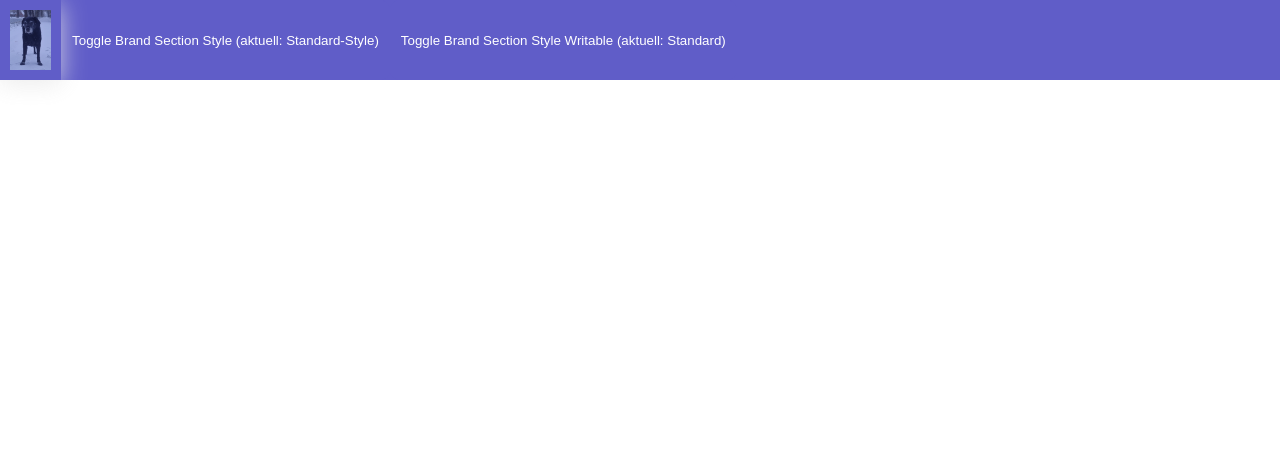
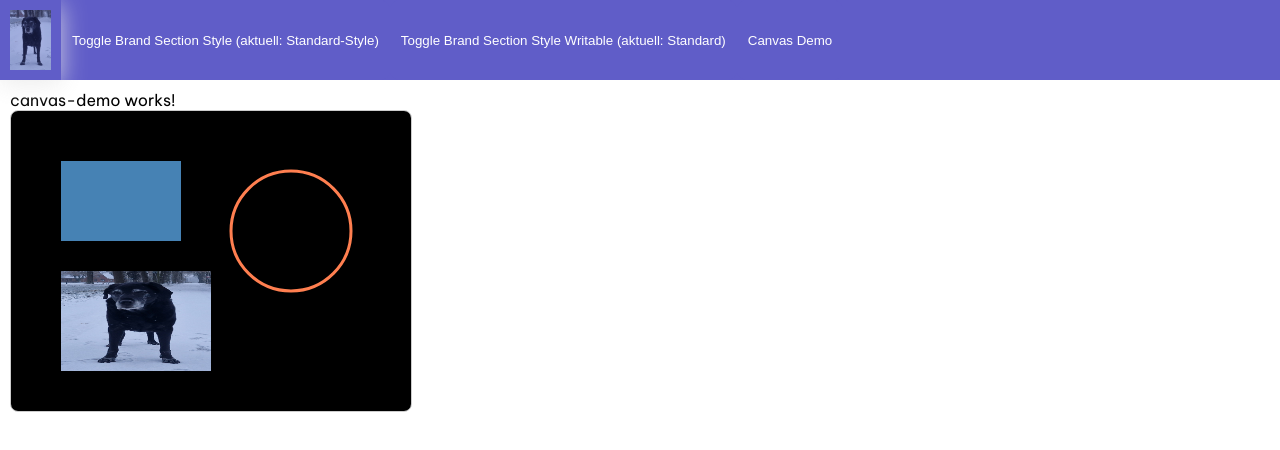
Before and after one commit to mbeier1406/ng-chaos, an Angular app: page /canvas-demo in a window 1280 px wide. Before the commit this address led to /. Shown: the top 450 px of the page. Built offline with nearby package versions, Linux system fonts and the light colour scheme.

Commit message:
Canvas mit Bild und Grafik hinzugefügt.

```diff
--- a/src/app/app.html
+++ b/src/app/app.html
@@ -11,6 +11,7 @@
     </a>
     <button class="primary" type="button" (click)="toggleBrandSectionStyle()">Toggle Brand Section Style (aktuell: {{ brandSectionStyleText() }})</button>
     <button class="primary" type="button" (click)="toggleBrandSectionStyleWritableText()">Toggle Brand Section Style Writable (aktuell: {{ brandSectionStyleWritableText() }})</button>
+    <button class="primary" type="button" [routerLink]="['/canvas-demo']">Canvas Demo</button>
   </section>
   <div class="content">
     <router-outlet />
--- a/src/app/app.routes.ts
+++ b/src/app/app.routes.ts
@@ -1,6 +1,7 @@
 import { Routes } from '@angular/router';
 import { Home } from './features/home/home';
 import { Detail } from './features/detail/detail';
+import { CanvasDemo } from './features/canvas-demo/canvas-demo';
 
 const routes: Routes = [
   {
@@ -12,6 +13,11 @@ const routes: Routes = [
     path: 'detail/:id',
     component: Detail,
     title: 'Informationen zum Bild',
+  },
+  {
+    path: 'canvas-demo',
+    component: CanvasDemo,
+    title: 'Canvas Demo',
   }
 ];
 
--- /dev/null
+++ b/src/app/features/canvas-demo/canvas-demo.css
@@ -0,0 +1,7 @@
+.canvas-wrapper {
+    canvas {
+      display: block;
+      border: 1px solid #ccc;
+      border-radius: 8px;
+    }
+}
--- /dev/null
+++ b/src/app/features/canvas-demo/canvas-demo.html
@@ -0,0 +1,4 @@
+<p>canvas-demo works!</p>
+<div class="canvas-wrapper">
+    <canvas #canvas width="400" height="300"></canvas>
+</div>
--- /dev/null
+++ b/src/app/features/canvas-demo/canvas-demo.ts
@@ -0,0 +1,50 @@
+import { Component, viewChild, ElementRef, AfterViewInit } from '@angular/core';
+
+@Component({
+  selector: 'app-canvas-demo',
+  imports: [],
+  standalone: true,
+  templateUrl: './canvas-demo.html',
+  styleUrl: './canvas-demo.css',
+})
+export class CanvasDemo  implements AfterViewInit {
+    canvasRef = viewChild<ElementRef<HTMLCanvasElement>>('canvas');
+
+    private get ctx(): CanvasRenderingContext2D | null {
+      return this.canvasRef()?.nativeElement.getContext('2d') ?? null;
+    }
+
+    ngAfterViewInit(): void {
+      this.draw();
+    }
+
+    private draw(): void {
+      const ctx = this.ctx;
+      if (!ctx) return;
+
+      const canvas = ctx.canvas;
+
+      // Hintergrund
+      ctx.fillStyle = '#000000';
+      ctx.fillRect(0, 0, canvas.width, canvas.height);
+
+      // Geometrische Formen
+      ctx.fillStyle = 'steelblue';
+      ctx.fillRect(50, 50, 120, 80);
+
+      ctx.strokeStyle = 'coral';
+      ctx.lineWidth = 3;
+      ctx.beginPath();
+      ctx.arc(280, 120, 60, 0, Math.PI * 2);
+      ctx.stroke();
+
+      // Bild zeichnen (JPEG/PNG) – nach dem Laden
+      const img = new Image();
+      //img.crossOrigin = 'anonymous'; // nur nötig bei externen URLs
+      img.src = '/Cid0.png'
+      img.onload = () => {
+        ctx.drawImage(img, 50, 160, 150, 100); // x, y, Breite, Höhe
+      };
+    }
+
+  }
```
Also changed, not shown: 1 other file (tests, documents, lock files or other folders).
